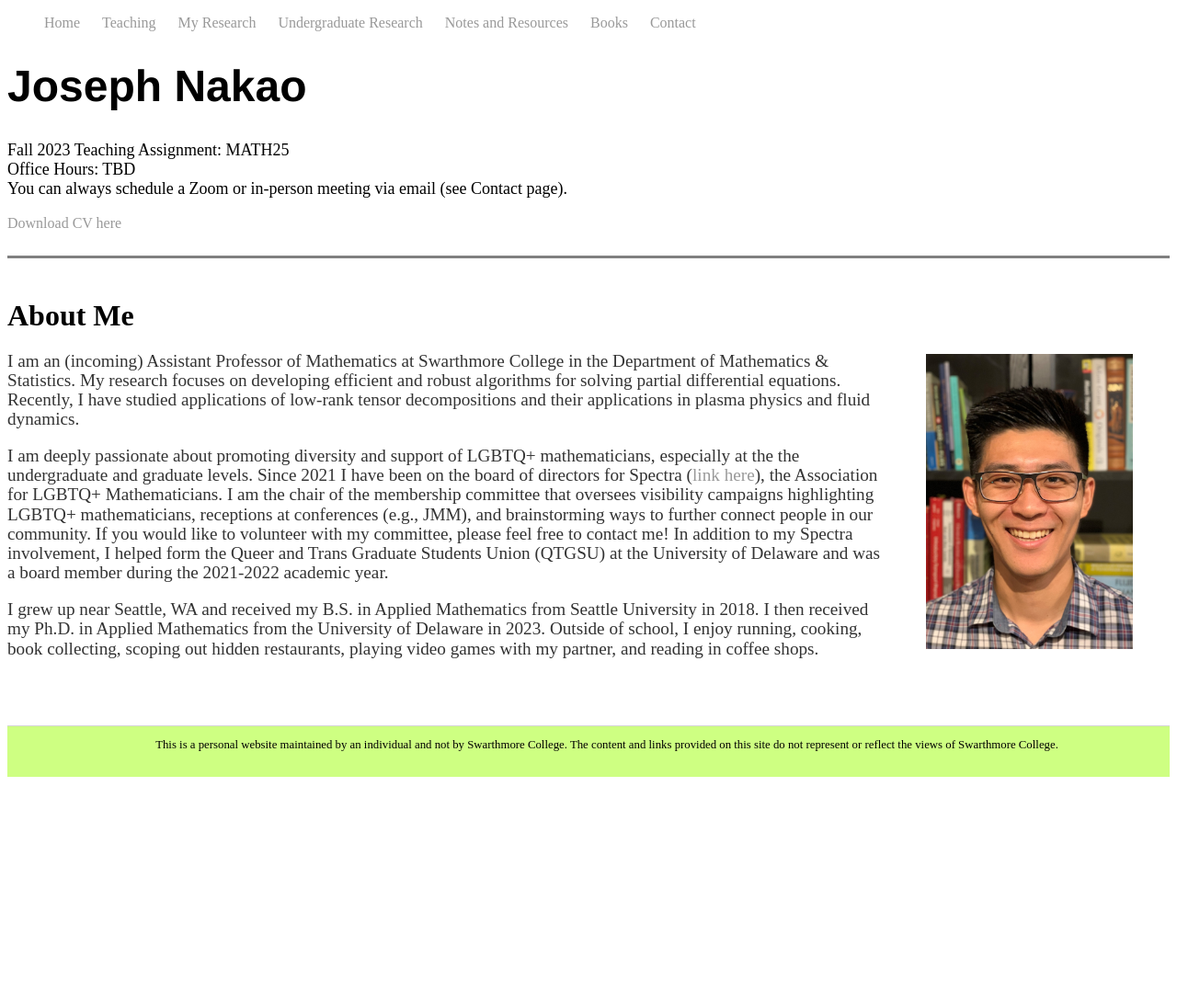
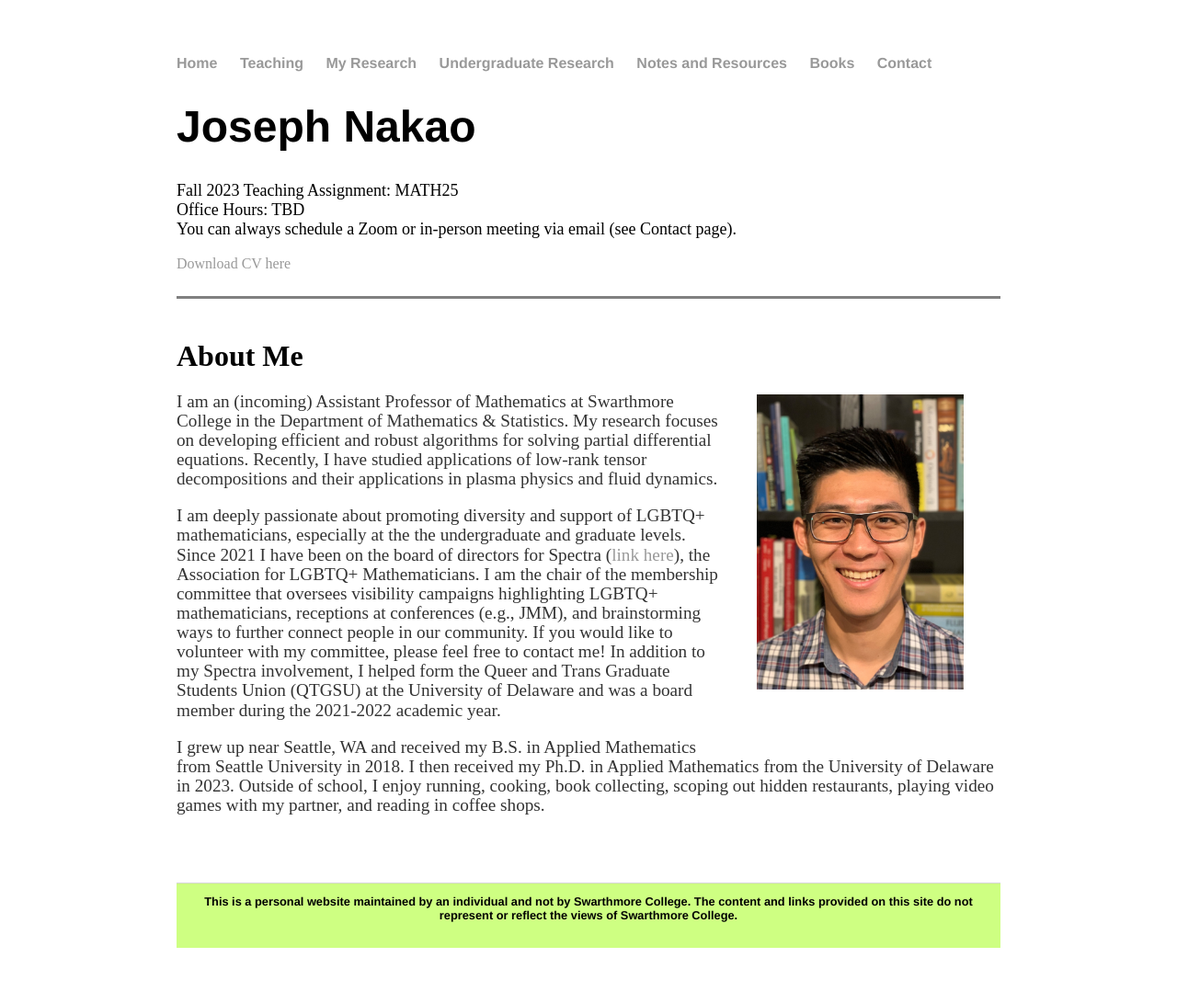
Before and after one commit to jhknakao/jhknakao.github.io, a Jekyll site: the page built from index.html, in a window 1280 px wide. Shown: the whole page at 92% size. Built offline with Jekyll 4.4.1, drawn with Linux system fonts in a browser that asks for light colours; before the commit the page ends 900 px from its top, so only the background shows below that.

Commit message:
Update main.css

```diff
--- a/css/main.css
+++ b/css/main.css
@@ -1,10 +1,8 @@
-<style>
 body {
     margin: 60px auto;
     width: 70%;
-    background-image: url('raindrops.jpg');
+    background-image: url('css/raindrops.jpg');
 }
-</style>
 nav ul, footer ul {
     font-family:'Helvetica', 'Arial', 'Sans-Serif';
     padding: 0px;
```
